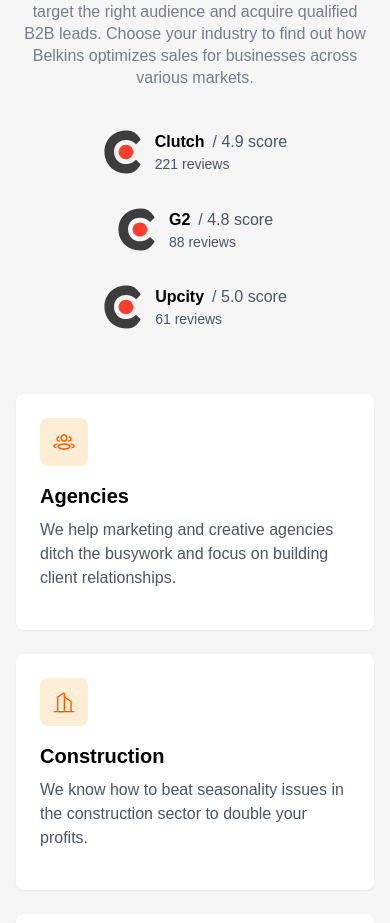
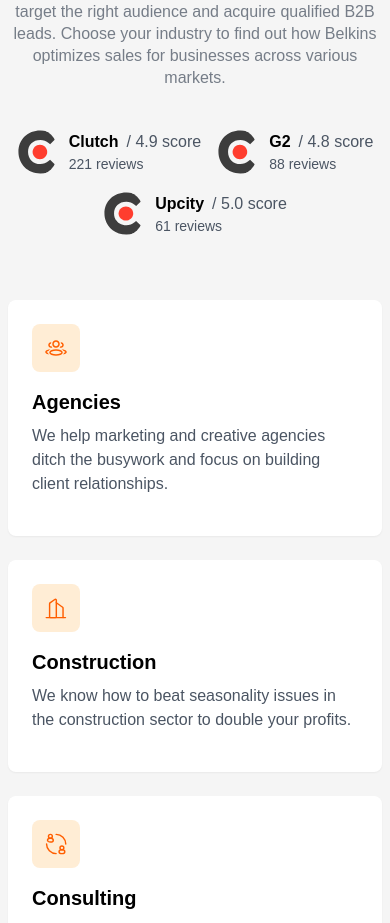
Before and after one commit to bsbagchi/Belkins, a Next.js app: page / in a window 390 px wide. Shown: the part 5988-6911 px from the top of the page. Built offline with nearby package versions, Linux system fonts and the light colour scheme.

Commit message:
last push

```diff
--- a/app/components/Crousel.tsx
+++ b/app/components/Crousel.tsx
@@ -60,7 +60,7 @@
           <div className='lg:p-6 rounded-3xl  overflow-hidden    max-sm:h-[450px] h-[580px] lg:h-[600px] max-sm:w-[330px] md:w-[370px] lg:w-[1300px] bg-white snap-center'>
 
             <div className='flex justify-center iteams-center  lg:float-end rounded-xl overflow-hidden'>
-                <Image className='max-sm:h-[170px]  md:h-[200px] lg:h-auto   lg:w-[550px]' src={crousel1} alt=''/>
+                <Image className='max-sm:h-[200px]  md:h-[200px] lg:h-auto   lg:w-[550px]' src={crousel1} alt=''/>
             </div>
             <div className='px-2 py-4 max-sm:py-2 lg:p-5 lg:w-[700px]'>
                 <Image className="w-4 md:w-[60px] h-5 md:h-10 lg:h-20 max-sm:w-[50px] lg:w-[140px] " src={actuate} alt=""/>
@@ -86,7 +86,7 @@
           <div className='lg:p-6 rounded-3xl  overflow-hidden    max-sm:h-[450px] h-[580px] lg:h-[600px] max-sm:w-[330px] md:w-[370px] lg:w-[1300px] bg-white snap-center'>
 
           <div className='flex justify-center iteams-center  lg:float-end rounded-xl overflow-hidden'>
-              <Image className='max-sm:h-[170px]  md:h-[200px] lg:h-auto   lg:w-[550px]' src={crousel1} alt=''/>
+              <Image className='max-sm:h-[200px]  md:h-[200px] lg:h-auto   lg:w-[550px]' src={crousel1} alt=''/>
           </div>
           <div className='px-2 py-4 max-sm:py-2 lg:p-5 lg:w-[700px]'>
               <Image className="w-4 md:w-[60px] h-5 md:h-10 lg:h-20 max-sm:w-[50px] lg:w-[140px]  " src={nyxwolves} alt=""/>
@@ -113,7 +113,7 @@
         <div className='lg:p-6 rounded-3xl  overflow-hidden    max-sm:h-[450px] h-[580px] lg:h-[600px] max-sm:w-[330px] md:w-[370px] lg:w-[1300px] bg-white snap-center'>
 
             <div className='flex justify-center iteams-center  lg:float-end rounded-xl overflow-hidden'>
-                <Image className='max-sm:h-[170px]  md:h-[200px] lg:h-auto   lg:w-[550px]' src={crousel1} alt=''/>
+                <Image className='max-sm:h-[200px]  md:h-[200px] lg:h-auto   lg:w-[550px]' src={crousel1} alt=''/>
             </div>
             <div className='px-2 py-4 max-sm:py-2 lg:p-5 lg:w-[700px]'>
                 <Image className="w-4 md:w-[60px] h-5 md:h-10 lg:h-20 max-sm:w-[50px] lg:w-[140px] " src={salesforce} alt=""/>
@@ -141,7 +141,7 @@
           <div className='lg:p-6 rounded-3xl  overflow-hidden    max-sm:h-[450px] h-[580px] lg:h-[600px] max-sm:w-[330px] md:w-[370px] lg:w-[1300px] bg-white snap-center'>
 
             <div className='flex justify-center iteams-center  lg:float-end rounded-xl overflow-hidden'>
-                <Image className='max-sm:h-[170px]  md:h-[200px] lg:h-auto   lg:w-[550px]' src={crousel1} alt=''/>
+                <Image className='max-sm:h-[200px]  md:h-[200px] lg:h-auto   lg:w-[550px]' src={crousel1} alt=''/>
             </div>
             <div className='px-2 py-4 max-sm:py-2 lg:p-5 lg:w-[700px]'>
                 <Image className="w-4 md:w-[60px] h-5 md:h-10 lg:h-20 max-sm:w-[50px] lg:w-[140px] " src={microsoftlogo} alt=""/>
--- a/app/components/Weserve.tsx
+++ b/app/components/Weserve.tsx
@@ -113,14 +113,14 @@
   ]
 
   return (
-    <div id='serve' className="container mx-auto px-4 py-12">
+    <div id='serve' className="container mx-auto px-2 md:px-4 py-12">
       <div className="text-center mb-16">
         <h1 className="font-semibold text-4xl md:text-[3.5rem] lg:leading-[60px]">Industries we serve</h1>
         <p className=" max-sm:py-2 text-gray-600  md:text-[1.23rem] md:py-3 lg:py-5 opacity-75 leading-snug lg:w-[60%] mx-auto">
           Leverage Belkins expertise in 50+ industries to target the right audience and acquire qualified B2B leads.
           Choose your industry to find out how Belkins optimizes sales for businesses across various markets.
         </p>
-        <div className="flex flex-wrap justify-center items-center gap-8 mt-8">
+        <div className="flex flex-wrap justify-center items-center  gap-4 md:gap-8 mt-8">
           {reviews.map((review) => (
             <div key={review.platform} className="flex items-center gap-3">
               <Image
```
